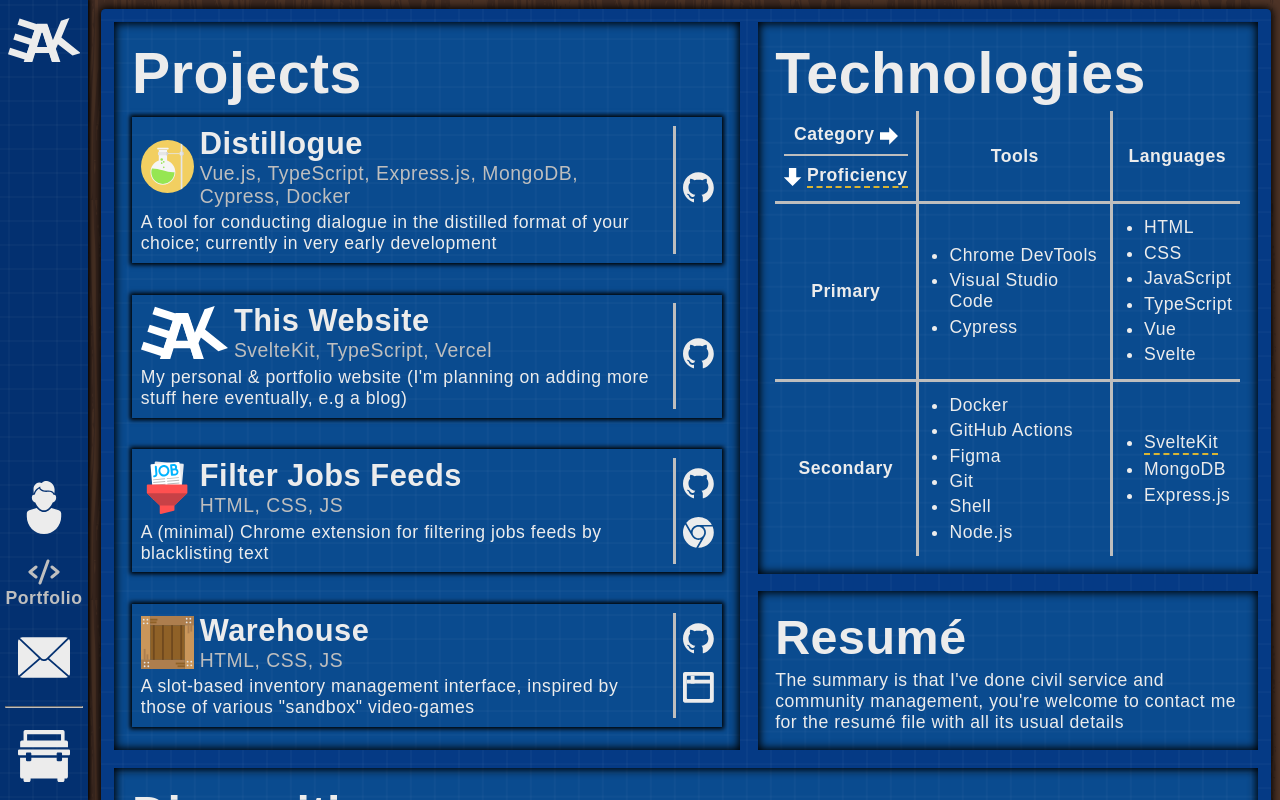
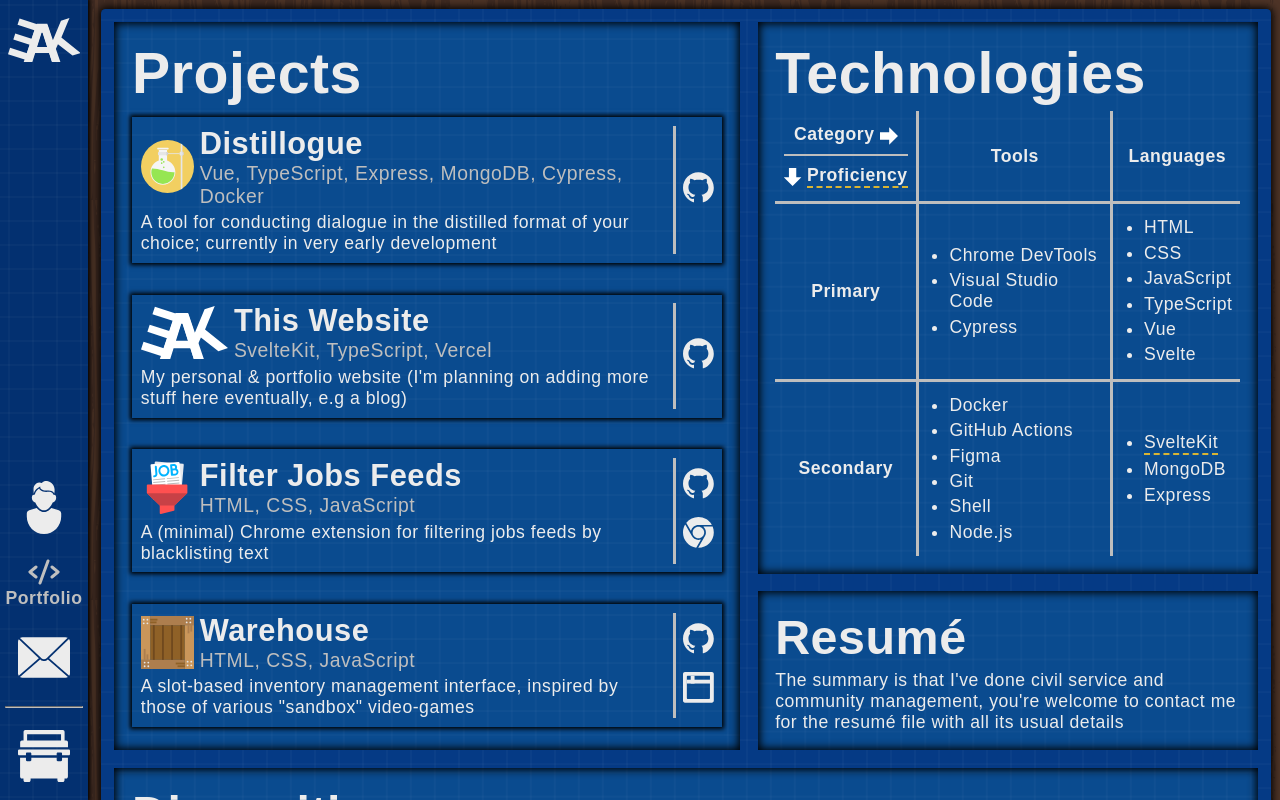
Before and after one commit to EvAvKein/Website, a SvelteKit app: page /portfolio in a window 1280 px wide. Built offline with nearby package versions, Linux system fonts and the light colour scheme.

Commit message:
fix (portfolio): consistent tech/lang names
(optional suffixes, naming by initials)

```diff
--- a/src/routes/portfolio/projects/distillogue.svelte
+++ b/src/routes/portfolio/projects/distillogue.svelte
@@ -2,7 +2,7 @@
   logoSrc={"/distillogue.svg"}
   logoAlt={"Icon of chemistry flask, with bubbling liquids, hung on a stand"}
   name={"Distillogue"}
-  technologies={"Vue.js, TypeScript, Express.js, MongoDB, Cypress, Docker"}
+  technologies={"Vue, TypeScript, Express, MongoDB, Cypress, Docker"}
   description={"A tool for conducting dialogue in the distilled format of your choice; currently in very early development"}
   links={[
     {
--- a/src/routes/portfolio/projects/filterJobsFeeds.svelte
+++ b/src/routes/portfolio/projects/filterJobsFeeds.svelte
@@ -2,7 +2,7 @@
   logoSrc={"/filterJobsFeeds.svg"}
   logoAlt={"Icon of papers titled 'Job' dropped inside a filter"}
   name={"Filter Jobs Feeds"}
-  technologies={"HTML, CSS, JS"}
+  technologies={"HTML, CSS, JavaScript"}
   description={"A (minimal) Chrome extension for filtering jobs feeds by blacklisting text"}
   links={[
     {
--- a/src/routes/portfolio/projects/warehouse.svelte
+++ b/src/routes/portfolio/projects/warehouse.svelte
@@ -2,7 +2,7 @@
   logoSrc={"/warehouse.svg"}
   logoAlt={"Crate icon"}
   name={"Warehouse"}
-  technologies={"HTML, CSS, JS"}
+  technologies={"HTML, CSS, JavaScript"}
   description={"A slot-based inventory management interface, inspired by those of various \"sandbox\" video-games"}
   links={[
     {
--- a/src/routes/portfolio/techsTable.svelte
+++ b/src/routes/portfolio/techsTable.svelte
@@ -53,7 +53,7 @@
           <span slot="content">Eager to make this a primary proficiency, but waiting until its 1.0 release</span>
         </Tooltip></li>
         <li>MongoDB</li>
-        <li>Express.js</li>
+        <li>Express</li>
       </ul>
     </td>
   </tr>
```
